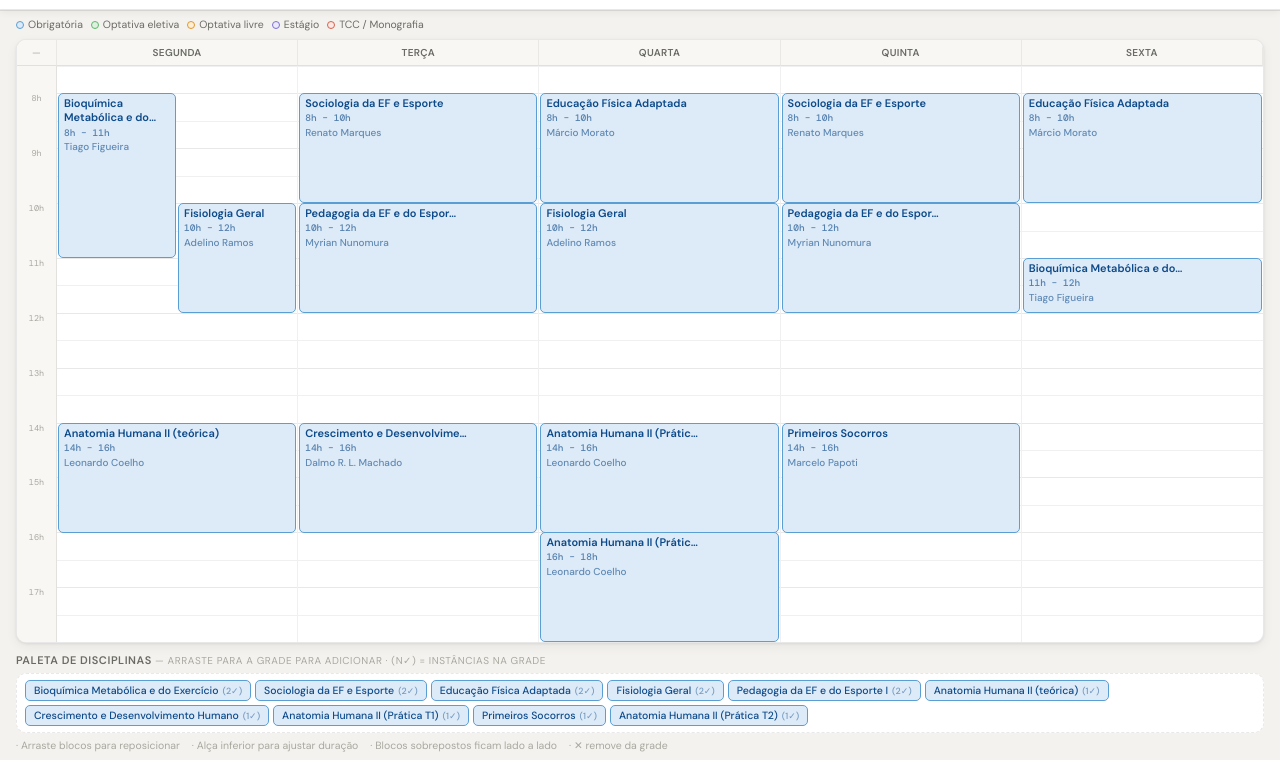
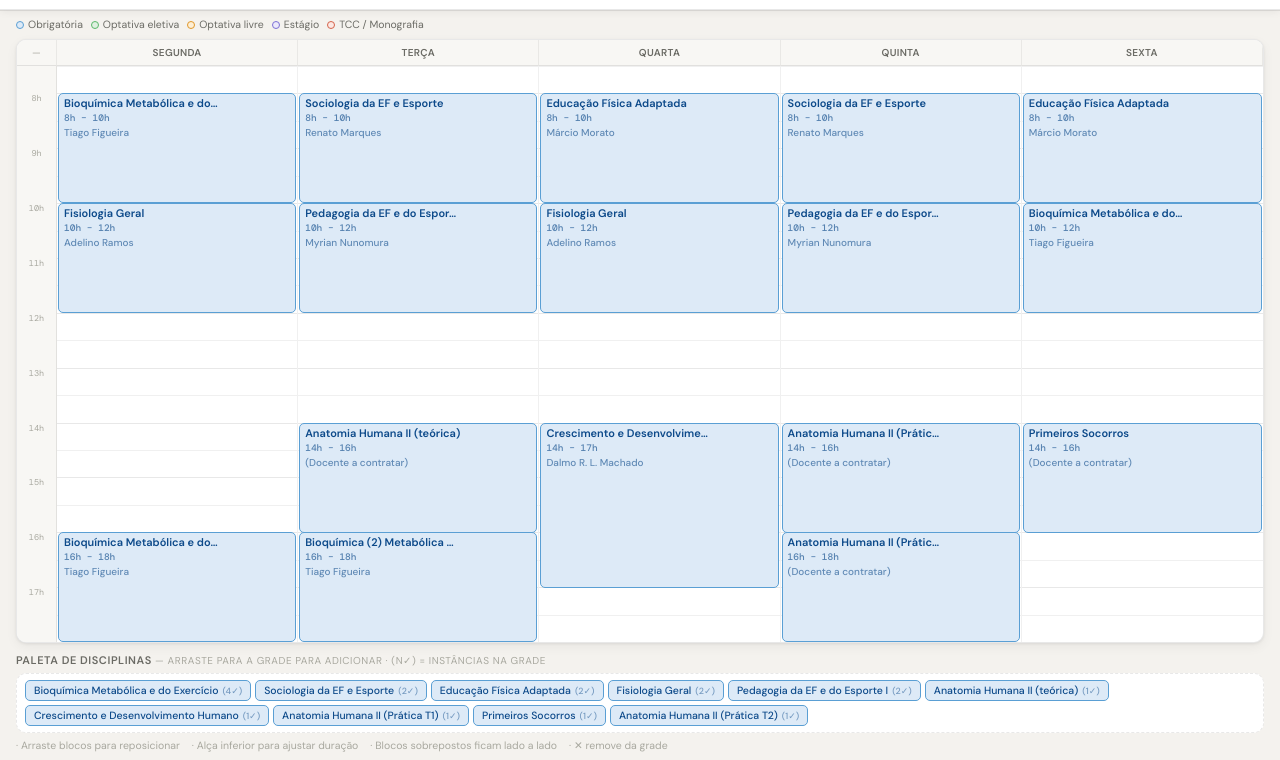
Before and after one commit to dalmo-machado/grade-horario-eeferp, a plain HTML site: page index.html in a window 1280 px wide. Shown: the part 46-806 px from the top of the page. Drawn offline with nearby package versions, Linux system fonts and the light colour scheme.

Commit message:
embute estado personalizado como padrao

```diff
--- a/index.html
+++ b/index.html
@@ -1268,12 +1268,19 @@ document.getElementById('yrsel').addEventListener('change', function() {
 });
 
 // ── INIT ──────────────────────────────────────────────────
-// Limpa estados salvos se a versão dos dados mudou
-const DATA_VERSION = 'v3';
+// Seed default state (Dalmo's work) if localStorage is empty or outdated
+const DATA_VERSION = 'v4';
 if (localStorage.getItem('grade_data_version') !== DATA_VERSION) {
-  [1,2,3,4].forEach(y => localStorage.removeItem('grade_placed_' + y));
-  localStorage.removeItem('grade_year');
-  localStorage.removeItem('grade_uid');
+  // First visit or version change: load Dalmo's curated layout as default
+  const DEFAULT_STATE = {
+    grade_placed_1: '{"bioquim__0__0":{"id":"bioquim","d":0,"s":30,"e":150},"socio__1__2":{"id":"socio","d":1,"s":30,"e":150},"socio__3__3":{"id":"socio","d":3,"s":30,"e":150},"efadap__2__4":{"id":"efadap","d":2,"s":30,"e":150},"efadap__4__5":{"id":"efadap","d":4,"s":30,"e":150},"fisio__2__7":{"id":"fisio","d":2,"s":150,"e":270},"pedag__1__8":{"id":"pedag","d":1,"s":150,"e":270,"nameOverride":"Pedagogia da EF e do Esporte I","docenteOverride":"Myrian Nunomura"},"pedag__3__9":{"id":"pedag","d":3,"s":150,"e":270},"fisio__0__26":{"id":"fisio","d":0,"s":150,"e":270},"bioquim__4__28":{"id":"bioquim","d":4,"s":150,"e":270},"anat__1__36":{"id":"anat","d":1,"s":390,"e":510,"nameOverride":"Anatomia Humana II (te\\u00f3rica)","docenteOverride":"(Docente a contratar)"},"anat1__3__41":{"id":"anat1","d":3,"s":390,"e":510,"nameOverride":"Anatomia Humana II (Pr\\u00e1tica T1)","docenteOverride":"(Docente a contratar)"},"psoc__4__44":{"id":"psoc","d":4,"s":390,"e":510,"nameOverride":"Primeiros Socorros","docenteOverride":"(Docente a contratar)"},"anat2__3__48":{"id":"anat2","d":3,"s":510,"e":630,"nameOverride":"Anatomia Humana II (Pr\\u00e1tica T2)","docenteOverride":"(Docente a contratar)"},"cresc__2__56":{"id":"cresc","d":2,"s":390,"e":570},"bioquim__1__232":{"id":"bioquim","d":1,"s":510,"e":630,"nameOverride":"Bioqu\\u00edmica (2) Metab\\u00f3lica e do Exerc\\u00edcio","docenteOverride":"Tiago Figueira"},"bioquim__0__233":{"id":"bioquim","d":0,"s":510,"e":630}}',
+    grade_placed_2: '{"fisioex__0__0":{"id":"fisioex","d":0,"s":30,"e":150},"espcol__2__3":{"id":"espcol","d":2,"s":30,"e":150},"espcol__4__4":{"id":"espcol","d":4,"s":30,"e":150},"devmot__0__5":{"id":"devmot","d":0,"s":150,"e":270},"devmot__3__6":{"id":"devmot","d":3,"s":150,"e":270},"psico__1__7":{"id":"psico","d":1,"s":150,"e":270},"psico__4__8":{"id":"psico","d":4,"s":390,"e":510},"tutoria__0__11":{"id":"tutoria","d":0,"s":390,"e":510,"nameOverride":"Tutoria Acad\\u00eamica","docenteOverride":"Carlos Bueno Jr."},"bio2__1__12":{"id":"bio2","d":1,"s":390,"e":510},"bio2__3__13":{"id":"bio2","d":3,"s":390,"e":510},"estat__2__14":{"id":"estat","d":2,"s":390,"e":570,"nameOverride":"No\\u00e7\\u00f5es de Estat\\u00edstica","docenteOverride":"(Docente a contratar)"},"saude__2__183":{"id":"saude","d":2,"s":150,"e":270},"treino__1__184":{"id":"treino","d":1,"s":30,"e":150},"saude__4__189":{"id":"saude","d":4,"s":150,"e":270},"treino__3__192":{"id":"treino","d":3,"s":30,"e":150}}',
+    grade_placed_3: '{"idosos2__1__110":{"id":"idosos2","d":1,"s":0,"e":120},"espco1__4__125":{"id":"espco1","d":4,"s":30,"e":150},"idosos2__3__131":{"id":"idosos2","d":3,"s":0,"e":120},"espco1__2__137":{"id":"espco1","d":2,"s":30,"e":150},"est2__0__178":{"id":"est2","d":0,"s":210,"e":270,"nameOverride":"Est\\u00e1gio Supervisionado II","docenteOverride":"(Docente a contratar) / Dalmo"},"espi2__1__213":{"id":"espi2","d":1,"s":510,"e":630},"espi2__3__214":{"id":"espi2","d":3,"s":510,"e":630},"cond1__4__217":{"id":"cond1","d":4,"s":150,"e":270},"cond1__2__218":{"id":"cond1","d":2,"s":150,"e":270},"mono2__3__219":{"id":"mono2","d":3,"s":150,"e":270},"mono2__1__220":{"id":"mono2","d":1,"s":150,"e":270},"infan2__0__224":{"id":"infan2","d":0,"s":90,"e":210},"obeso__1__225":{"id":"obeso","d":1,"s":390,"e":510},"infan2__2__226":{"id":"infan2","d":2,"s":390,"e":510},"obeso__3__227":{"id":"obeso","d":3,"s":390,"e":510}}',
+    grade_placed_4: '{"est4__3__0":{"id":"est4","d":3,"s":90,"e":150,"nameOverride":"Est\\u00e1gio Supervisionado IV","docenteOverride":"(Docente a contratar) / Enrico"},"adult2__1__1":{"id":"adult2","d":1,"s":150,"e":270},"adult2__3__2":{"id":"adult2","d":3,"s":150,"e":270},"jogo__2__3":{"id":"jogo","d":2,"s":150,"e":270},"jogo__4__4":{"id":"jogo","d":4,"s":150,"e":270},"tcc2__1__5":{"id":"tcc2","d":1,"s":390,"e":510},"adol2__1__6":{"id":"adol2","d":1,"s":510,"e":630},"adol2__3__7":{"id":"adol2","d":3,"s":510,"e":630}}',
+    grade_uid: '234',
+    grade_year: '1'
+  };
+  Object.entries(DEFAULT_STATE).forEach(([k, v]) => localStorage.setItem(k, v));
   localStorage.setItem('grade_data_version', DATA_VERSION);
 }
 const savedYear = parseInt(localStorage.getItem('grade_year') || '1');
```
